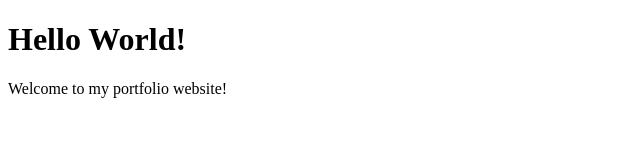
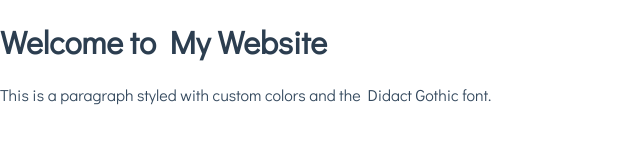
Before and after one commit to ImpliedAmpersand/website, a plain HTML site: page index.html in a window 1280 px wide. Shown: the whole page, without its empty margins (0-640 px from the left). Drawn offline with Linux system fonts and the light colour scheme; a web font is replaced by a local one.

Commit message:
Add test default font and styles

```diff
--- a/index.html
+++ b/index.html
@@ -1,10 +1,16 @@
 <!DOCTYPE html>
-<html>
+<html lang="en">
 <head>
+    <meta charset="UTF-8">
+    <meta name="viewport" content="width=device-width, initial-scale=1.0">
     <title>Hello World</title>
+    <link rel="preconnect" href="https://fonts.googleapis.com">
+    <link rel="preconnect" href="https://fonts.gstatic.com" crossorigin>
+    <link href="https://fonts.googleapis.com/css2?family=Didact+Gothic&family=Ibarra+Real+Nova:ital,wght@0,400..700;1,400..700&family=Marmelad&family=Racing+Sans+One&display=swap" rel="stylesheet">
+    <link rel="stylesheet" href="styles.css">
 </head>
 <body>
-    <h1>Hello World!</h1>
-    <p>Welcome to my portfolio website!</p>
+    <h1>Welcome to My Website</h1>
+    <p>This is a paragraph styled with custom colors and the Didact Gothic font.</p>
 </body>
 </html>
--- /dev/null
+++ b/styles.css
@@ -0,0 +1,18 @@
+  /* Use Didact Gothic as the default font */
+body {
+    font-family: "Didact Gothic", serif;
+    font-weight: 400;
+    font-style: normal;
+    margin: 0;
+    padding: 0;
+}
+
+/* Default header colors */
+h1, h2, h3, h4, h5, h6 {
+    color: #2c3e50; /* Dark gray-blue */
+}
+
+/* Default paragraph color */
+p {
+    color: #34495e; /* Slightly lighter gray-blue */
+}
```
